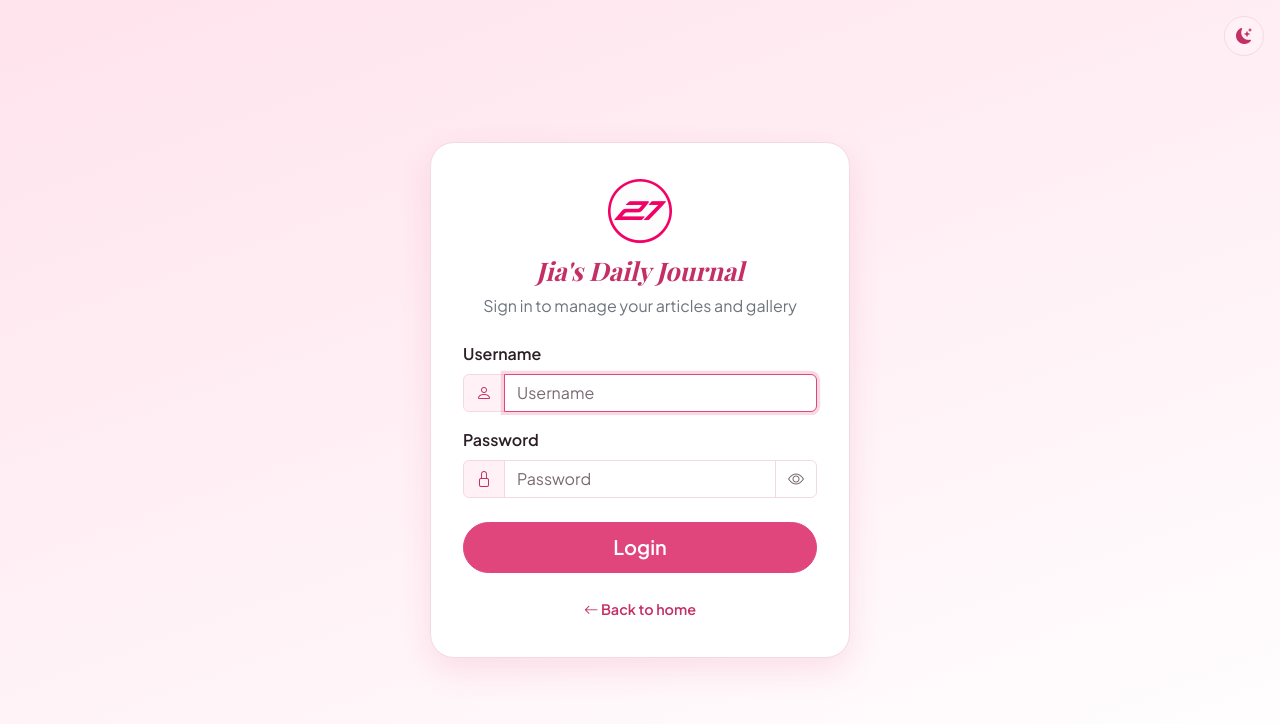
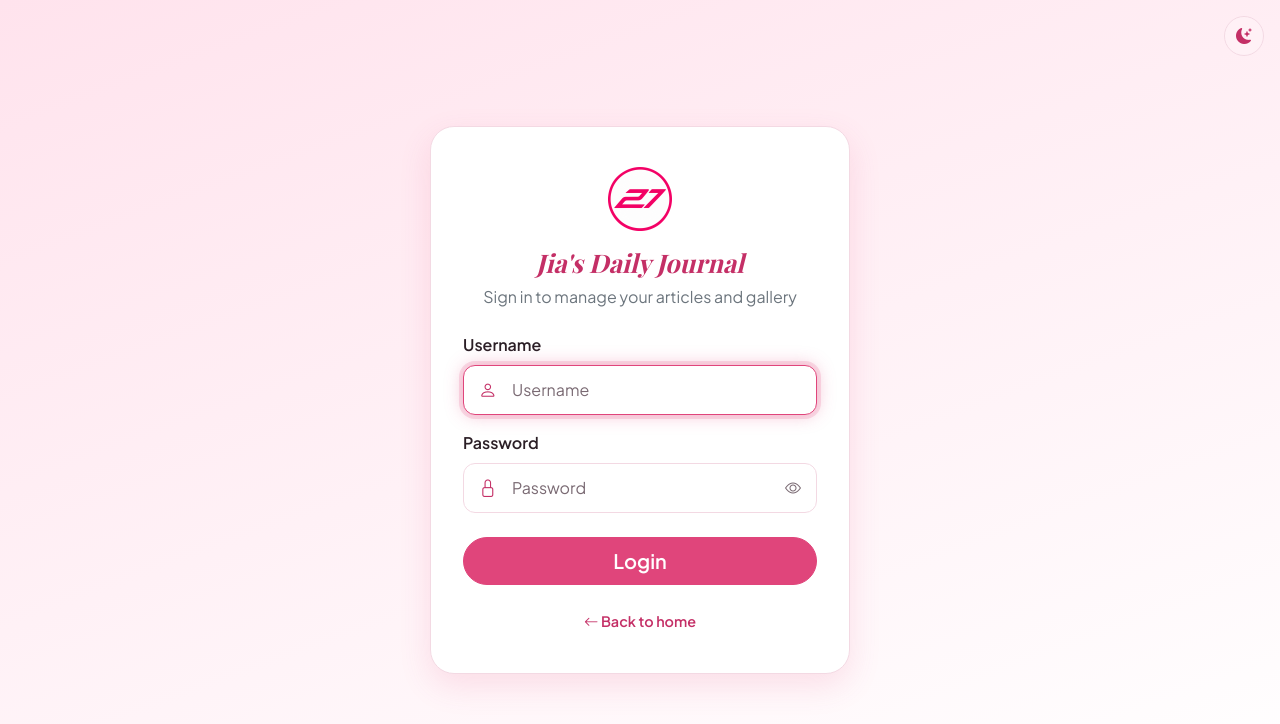
Before and after one commit to shaziaaam/dailyjournal, a PHP site: page /login.php in a window 1280 px wide. Shown: the top 724 px of the page. Run offline with PHP 8.4, Linux system fonts and the light colour scheme; some web fonts are replaced.

Commit message:
memperbarui versi

```diff
--- a/login.php
+++ b/login.php
@@ -106,19 +106,19 @@ if ($_SERVER["REQUEST_METHOD"] == "POST") {
             <form action="" method="post">
                 <div class="mb-3">
                     <label for="user" class="form-label fw-semibold">Username</label>
-                    <div class="input-group">
-                        <span class="input-group-text"><i class="bi bi-person"></i></span>
+                    <div class="field">
+                        <i class="bi bi-person field-icon" aria-hidden="true"></i>
                         <input type="text" id="user" name="user" class="form-control" placeholder="Username"
                             value="<?= htmlspecialchars($_POST['user'] ?? '') ?>" autocomplete="username" required autofocus />
                     </div>
                 </div>
                 <div class="mb-4">
                     <label for="pass" class="form-label fw-semibold">Password</label>
-                    <div class="input-group">
-                        <span class="input-group-text"><i class="bi bi-lock"></i></span>
-                        <input type="password" id="pass" name="pass" class="form-control" placeholder="Password"
+                    <div class="field">
+                        <i class="bi bi-lock field-icon" aria-hidden="true"></i>
+                        <input type="password" id="pass" name="pass" class="form-control has-toggle" placeholder="Password"
                             autocomplete="current-password" required />
-                        <button type="button" class="btn btn-outline-secondary" id="lihat-pass" aria-label="Show password">
+                        <button type="button" class="field-toggle" id="lihat-pass" aria-label="Show password">
                             <i class="bi bi-eye"></i>
                         </button>
                     </div>
--- a/style.css
+++ b/style.css
@@ -202,7 +263,7 @@ html {
     color: var(--on-accent);
     font-weight: 600;
     border-radius: 999px;
-    padding: 0.6rem 1.5rem;
+    padding: 0.5rem 1.5rem;
 }
 
 .btn-accent:hover {
@@ -514,13 +602,13 @@ html {
     border: 1px solid var(--line);
     border-radius: 1.5rem;
     box-shadow: var(--shadow);
-    padding: 2.25rem 2rem;
+    padding: 2.5rem 2rem;
 }
 
 .login-logo {
     width: 64px;
     height: 64px;
-    margin-bottom: 0.75rem;
+    margin-bottom: 1rem;
 }
 
 .login-brand {
@@ -530,18 +618,66 @@ html {
     color: var(--accent-strong);
 }
 
-.login-card .input-group-text {
-    background: var(--tint);
-    border-color: var(--bs-border-color);
-    color: var(--accent-strong);
+/* kolom isian: latar putih, ikon di dalam kolom */
+.login-card .field {
+    position: relative;
 }
 
-.login-card .btn-outline-secondary {
-    --bs-btn-color: var(--muted);
-    --bs-btn-border-color: var(--bs-border-color);
-    --bs-btn-hover-bg: var(--tint-2);
-    --bs-btn-hover-color: var(--accent-strong);
-    --bs-btn-hover-border-color: var(--bs-border-color);
+.login-card .field .form-control {
+    background: var(--surface);
+    border: 1px solid var(--line);
+    border-radius: 0.75rem;
+    padding: 0.75rem 1rem 0.75rem 3rem;
+    box-shadow: none;
+    transition: border-color 0.25s, box-shadow 0.25s;
+}
+
+/* ikon di dalam kolom, tanpa garis pemisah */
+.login-card .field-icon {
+    position: absolute;
+    top: 50%;
+    left: 1rem;
+    transform: translateY(-50%);
+    color: var(--accent-strong);
+    font-size: 1.1rem;
+    line-height: 1;
+    pointer-events: none;
+    z-index: 2;
+}
+
+.login-card .field .form-control.has-toggle {
+    padding-right: 3rem;
+}
+
+/* saat diisi: border pink dan cahaya pink menyala di sekeliling kolom */
+.login-card .field .form-control:focus {
+    background: var(--surface);
+    border-color: var(--accent);
+    box-shadow: 0 0 0 4px rgba(var(--bs-danger-rgb), 0.16),
+                0 0 18px rgba(var(--bs-danger-rgb), 0.35);
+}
+
+.login-card .field .form-control:-webkit-autofill {
+    -webkit-box-shadow: 0 0 0 100px var(--surface) inset;
+    -webkit-text-fill-color: var(--bs-body-color);
+}
+
+.field-toggle {
+    position: absolute;
+    top: 0;
+    right: 0;
+    bottom: 0;
+    width: 3rem;
+    border: 0;
+    background: transparent;
+    color: var(--muted);
+    transition: color 0.2s;
+}
+
+.field-toggle:hover,
+.field-toggle:focus-visible {
+    color: var(--accent-strong);
+    outline: none;
 }
 
 .alert-danger {
--- a/theme.js
+++ b/theme.js
@@ -13,8 +13,8 @@
     document.documentElement.setAttribute("data-bs-theme", tema);
 
     document.addEventListener("DOMContentLoaded", function () {
-        var tombol = document.getElementById("theme-toggle");
-        if (!tombol) return;
+        // bisa lebih dari satu tombol (navbar mobile dan desktop)
+        document.querySelectorAll(".theme-toggle").forEach(function (tombol) {
             tombol.addEventListener("click", function () {
                 var baru = document.documentElement.getAttribute("data-bs-theme") === "dark" ? "light" : "dark";
                 document.documentElement.setAttribute("data-bs-theme", baru);
@@ -23,4 +23,5 @@
                 } catch (e) {}
             });
         });
+    });
 })();
--- a/upload_foto.php
+++ b/upload_foto.php
@@ -51,7 +51,6 @@ function upload_foto($File){
         $UploadDestination = "img/". $NewName;
 
 		if (move_uploaded_file($TmpLocation, $UploadDestination)) {
-			//echo "The file has been uploaded.";
 			$message .= $NewName;
 			$hasil['status'] = true;
 		}else{
```
Also changed, not shown: other parts of style.css (+110 -34 lines), data/schema.sql (+12 -12 lines), index.php (+23 -9 lines), motion.js (+28 -8 lines), img/baker-street.jpg (renamed from img/20250108222718.jpg), img/big-ben.jpg (renamed from img/20250108222643.jpg), img/kensington-palace.jpg (renamed from img/20250108222808.jpg), img/london-eye.jpg (renamed from img/20250108222659.jpg), img/profile.jpg (renamed from img/shazia.jpg), img/tower-bridge.jpg (renamed from img/20250109145330.jpg), img/westminster-abbey.jpg (renamed from img/20250108222737.jpg). Lines whose indentation alone changed are shown as unchanged.
